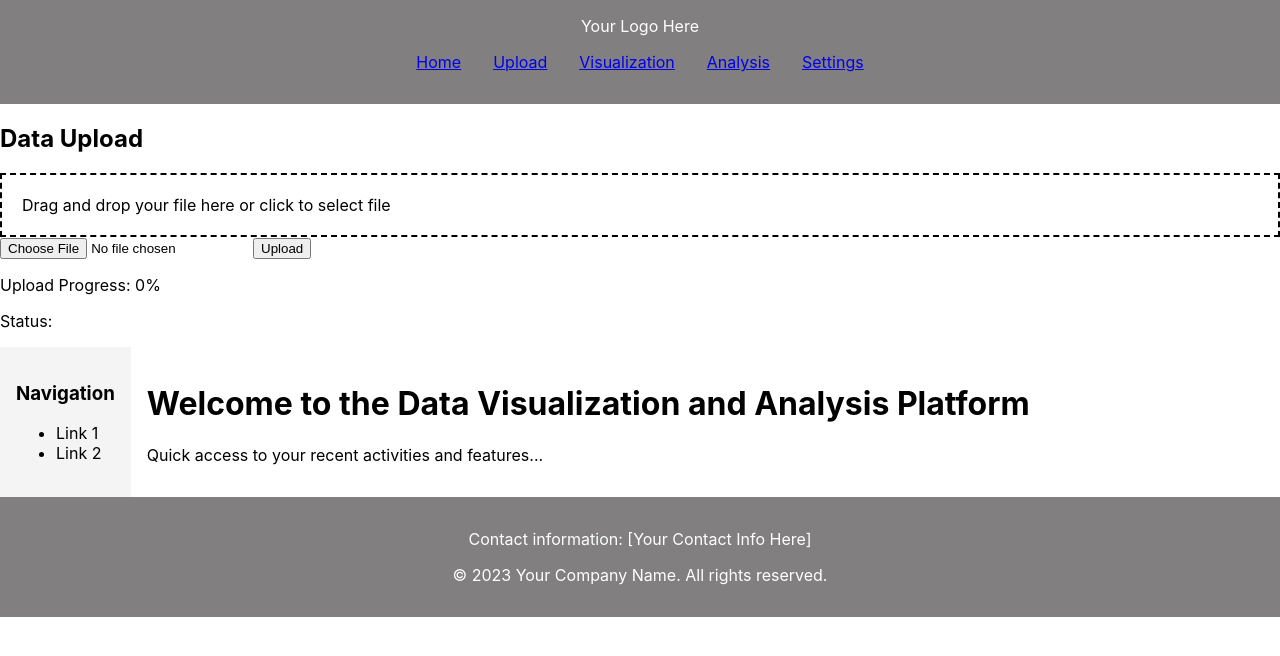
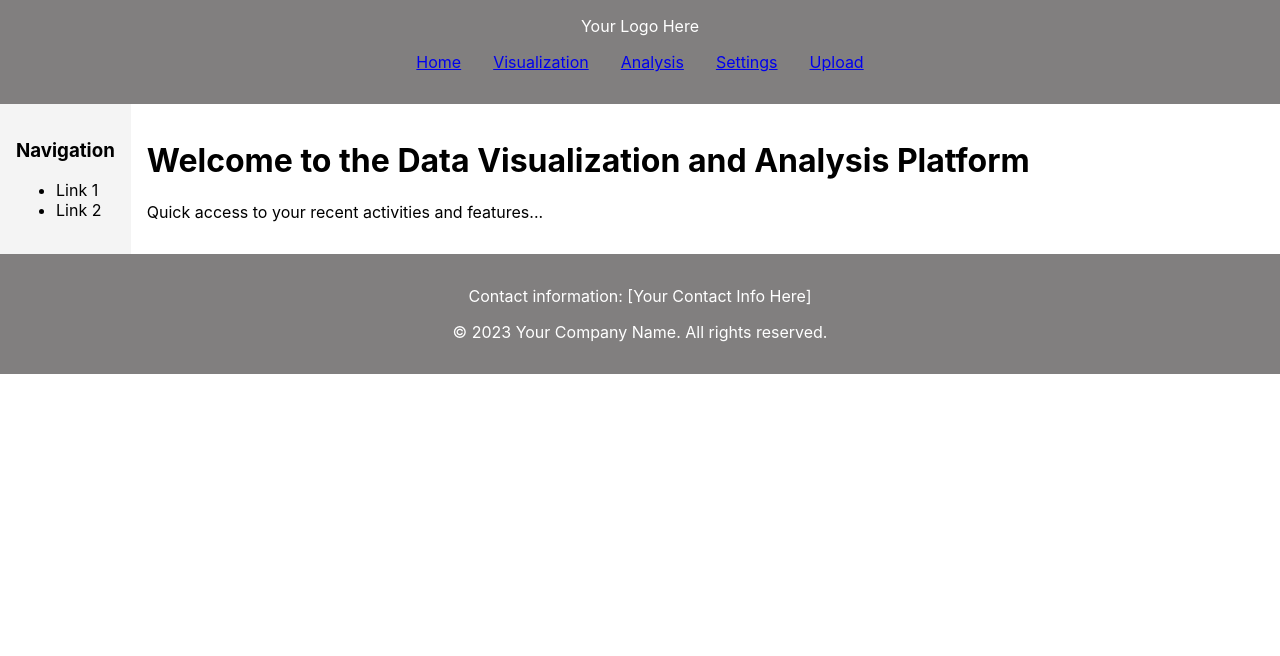
Before and after one commit to Joe-b-20/DV-AP, a React (Create React App) app in the folder dv-app/: page / in a window 1280 px wide. Shown: the top 656 px of the page. Built offline with nearby package versions, Linux system fonts and the light colour scheme.

Commit message:
updated code

```diff
--- a/dv-app/src/App.tsx
+++ b/dv-app/src/App.tsx
@@ -8,13 +8,12 @@ import Header from './components/Header';
 import MainArea from './components/MainArea';
 import Sidebar from './components/Sidebar';
 import Footer from './components/Footer';
-import DataUploadInterface from './components/data-upload';
 
-const App = () => {
+
+const App: React.FC = () => {
   return (
     <div className="App">
       <Header />
-        <DataUploadInterface />
       <div className="content">
         <Sidebar />
         <MainArea />
--- a/dv-app/src/components/Footer.tsx
+++ b/dv-app/src/components/Footer.tsx
@@ -4,7 +4,7 @@
 
 import React from 'react';
 
-const Footer = () => {
+const Footer: React.FC = () => {
   return (
     <footer>
       <p>Contact information: [Your Contact Info Here]</p>
--- a/dv-app/src/components/Header.tsx
+++ b/dv-app/src/components/Header.tsx
@@ -2,24 +2,66 @@
 // 1. Home/Dashboard Screen
 // Header
 
-import React from 'react';
+import React, { useState } from 'react';
 import DataUploadInterface from './data-upload';
+import DataVisualizationInterface from './Visualization'
+import DataAnalysisInterface from './Analysis';
+import SettingsInterface from './Settings';
 
-const Header = () => {
+const Header: React.FC = () => {
+  const [isUploadOpen, setIsUploadOpen] = useState(false);
+  const [isVisualizationOpen, setIsVisualizationOpen] = useState(false);
+  const [isAnalysisOpen, setIsAnalysisOpen] = useState(false);
+  const [isSettingsOpen, setIsSettingsOpen] = useState(false);
+  const toggleUpload = (event: React.MouseEvent) => {
+    event.preventDefault();
+    setIsUploadOpen(!isUploadOpen);
+  };
+  const toggleVisualization = (event: React.MouseEvent) => {
+    event.preventDefault();
+    setIsVisualizationOpen(!isVisualizationOpen);
+  };
+  const toggleAnalysis = (event: React.MouseEvent) => {
+    event.preventDefault();
+    setIsAnalysisOpen(!isAnalysisOpen);
+  };
+  const toggleSettings = (event: React.MouseEvent) => {
+    event.preventDefault();
+    setIsSettingsOpen(!isSettingsOpen);
+  };
   return (
     <header>
       <div className="logo">Your Logo Here</div>
       <nav>
         <ul>
           <li><a href="/">Home</a></li>
-          <li><a href="/upload">Upload</a></li>
-          <li><a href="/visualization">Visualization</a></li>
-          <li><a href="/analysis">Analysis</a></li>
-          <li><a href="/settings">Settings</a></li>
+          <li><a href="/visualization" onClick={toggleVisualization}>Visualization</a></li>
+          <li><a href="/analysis" onClick={toggleAnalysis}>Analysis</a></li>
+          <li><a href="/settings" onClick={toggleSettings}>Settings</a></li>
+          <li><a href="/upload" onClick={toggleUpload}>Upload</a></li>
+          {isUploadOpen && (
+            <div style={{ position: '-moz-initial' }}>
+              <DataUploadInterface />
+            </div>
+          )}
+          {isVisualizationOpen && (
+            <div style={{ position: '-moz-initial' }}>
+              <DataVisualizationInterface />
+            </div>
+          )}
+          {isAnalysisOpen && (
+            <div style={{ position: '-moz-initial' }}>
+              <DataAnalysisInterface />
+            </div>
+          )}
+          {isSettingsOpen && (
+            <div style={{ position: '-moz-initial' }}>
+              <SettingsInterface />
+            </div>
+          )}
         </ul>
       </nav>
     </header>
   );
 }
-
 export default Header;
--- a/dv-app/src/components/MainArea.tsx
+++ b/dv-app/src/components/MainArea.tsx
@@ -4,7 +4,7 @@
 
 import React from 'react';
 
-const MainArea = () => {
+const MainArea: React.FC = () => {
   return (
     <main>
       <h1>Welcome to the Data Visualization and Analysis Platform</h1>
--- a/dv-app/src/components/Sidebar.tsx
+++ b/dv-app/src/components/Sidebar.tsx
@@ -4,7 +4,7 @@
 
 import React from 'react';
 
-const Sidebar = () => {
+const Sidebar: React.FC = () => {
   return (
     <aside>
       <h3>Navigation</h3>
```
Also changed, not shown: 2 other files (tests, documents, lock files or other folders).
